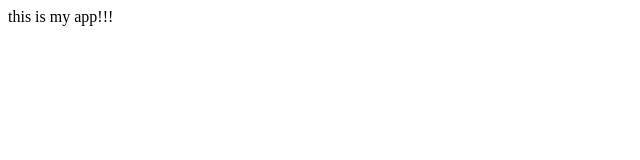
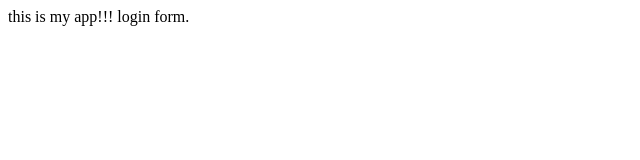
Before and after one commit to isl44/isliner, a plain HTML site: page index.html in a window 1280 px wide. Shown: the full height of the page, 0-640 px from the left. Drawn offline with Linux system fonts and the light colour scheme.

Commit message:
login form

```diff
--- /dev/null
+++ b/dir1/app1.js
@@ -0,0 +1 @@
+console.log("hello i am app 1");
--- /dev/null
+++ b/dir2/app2.js
@@ -0,0 +1 @@
+console.log("hello i am app 1");
--- a/index.html
+++ b/index.html
@@ -4,5 +4,6 @@
  </head>
  <body>
  	this is my app!!!
+ 	login form.
  </body>
 </html>
```
Also changed, not shown: login.html (added, +1 -0 lines).
